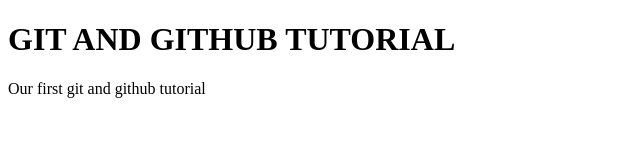
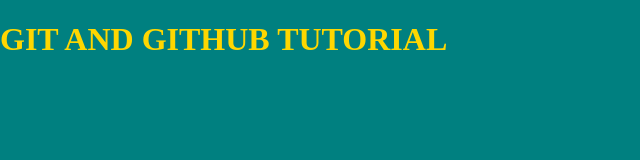
Before and after one commit to heebrymovic/git_tags, a plain HTML site: page index.html in a window 1280 px wide. Shown: the whole page, without its empty margins (0-640 px from the left). Drawn offline with Linux system fonts and the light colour scheme.

Commit message:
Our css commit and link html file

```diff
--- a/index.html
+++ b/index.html
@@ -2,7 +2,7 @@
 <html>
 <head>
 	<title>Git & Github </title>
-
+	<link rel="stylesheet" href="style.css">
 </head>
 <body>
 	<h1>GIT AND GITHUB TUTORIAL</h1>
--- /dev/null
+++ b/style.css
@@ -0,0 +1,3 @@
+body{padding:0; margin:0;background:teal;}
+h1{color:gold;}
+p{color:teal;}
```
